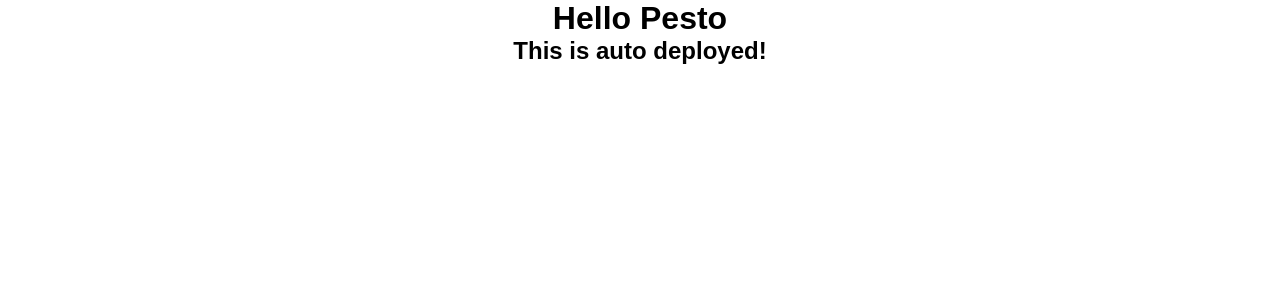
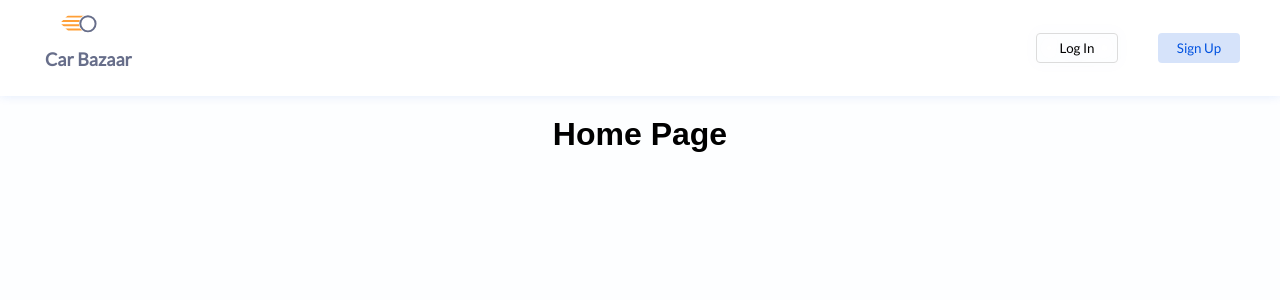
Before and after one commit to pesto-students/team1-manish-team1-manish, a React (Create React App) app: page / in a window 1280 px wide. Shown: the top 300 px of the page. Built offline with nearby package versions, Linux system fonts and the light colour scheme.

Commit message:
Added Routing and Header Footer

```diff
--- a/package.json
+++ b/package.json
@@ -12,6 +12,7 @@
     "react": "18.2.0",
     "react-dom": "18.2.0",
     "react-redux": "^8.1.0",
+    "react-router-dom": "^6.13.0",
     "react-scripts": "5.0.1"
   },
   "scripts": {
@@ -24,9 +25,9 @@
   },
   "author": "Hritik Singh & Pranav Srisrimal",
   "devDependencies": {
+    "@babel/plugin-proposal-private-property-in-object": "^7.21.11",
     "eslint": "^8.43.0",
     "eslint-plugin-react": "^7.32.2",
-    "@babel/plugin-proposal-private-property-in-object": "^7.21.11",
     "husky": "^8.0.3"
   },
   "browserslist": {
--- a/src/App.js
+++ b/src/App.js
@@ -1,11 +1,20 @@
 import React from "react";
+import { Routes, Route } from "react-router-dom";
 import "./styles.css";
+import Home from "./Pages/Home";
+import Header from "./Components/Header";
 
-export default function App() {
+const App = () => {
   return (
     <div className="App">
-      <h1>Hello Pesto</h1>
-      <h2>This is auto deployed!</h2>
+      <Header />
+      <Routes>
+        <Route path="/" element={<Home />} />
+        {/* <Route path="/login" element={<Login />} /> */}
+        {/* <Route path="/register" element={<Register />} /> */}
+      </Routes>
     </div>
   );
-}
+};
+
+export default App;
--- /dev/null
+++ b/src/Components/Header/index.css
@@ -0,0 +1,58 @@
+@import url("https://fonts.googleapis.com/css2?family=Lato&display=swap");
+
+.header {
+  display: flex;
+  justify-content: space-between;
+  align-items: center;
+  height: 12vh;
+  background: #ffffff;
+  box-shadow: 0px 0px 10px rgba(0, 82, 224, 0.11);
+}
+
+.header-brand {
+  display: flex;
+  flex-direction: column;
+  margin-left: 5vh;
+  height: 100%;
+  padding: 5px;
+}
+
+.header-links {
+  display: flex;
+  margin-right: 5vh;
+  gap: 40px;
+}
+
+.brand-logo {
+  padding-left: 15px;
+  height: 6vh;
+}
+
+.brand-logo > img {
+  height: inherit;
+}
+
+.brand-name {
+  font-family: "Lato", sans-serif;
+  font-size: large;
+  font-weight: bold;
+  color: rgba(103, 110, 138, 1);
+}
+
+.header-links > button {
+  height: 30px;
+  font-family: "Lato", sans-serif;
+  width: 82px;
+  border-radius: 4px;
+}
+.login-btn {
+  background: transparent;
+  border: 1px solid gainsboro;
+  filter: drop-shadow(0px 0px 6px rgba(0, 82, 224, 0.1));
+}
+
+.signup-btn {
+  background-color: rgba(0, 82, 224, 0.16);
+  color: #0052e0;
+  border: none;
+}
--- /dev/null
+++ b/src/Components/Header/index.jsx
@@ -0,0 +1,23 @@
+import React from "react";
+import "./index.css";
+
+const Header = () => {
+  return (
+    <>
+      <div className="header">
+        <div className="header-brand">
+          <div className="brand-logo">
+            <img src="/Assets/Logo.svg" />
+          </div>
+          <div className="brand-name">Car Bazaar</div>
+        </div>
+        <div className="header-links">
+          <button className="login-btn">Log In</button>
+          <button className="signup-btn">Sign Up</button>
+        </div>
+      </div>
+    </>
+  );
+};
+
+export default Header;
--- /dev/null
+++ b/src/Pages/Home.jsx
@@ -0,0 +1,13 @@
+import React from "react";
+
+const Home = () => {
+  return (
+    <>
+      <div className="home">
+        <h1>Home Page</h1>
+      </div>
+    </>
+  );
+};
+
+export default Home;
--- a/src/index.js
+++ b/src/index.js
@@ -4,6 +4,7 @@ import React from "react";
 import App from "./App";
 import CarStore from "./Store/CarStore";
 import { Provider } from "react-redux";
+import { BrowserRouter } from "react-router-dom";
 
 const rootElement = document.getElementById("root");
 const root = createRoot(rootElement);
@@ -11,7 +12,9 @@ const root = createRoot(rootElement);
 root.render(
   <Provider store={CarStore}>
     <StrictMode>
-      <App />
+      <BrowserRouter>
+        <App />
+      </BrowserRouter>
     </StrictMode>
   </Provider>
 );
--- a/src/styles.css
+++ b/src/styles.css
@@ -20,5 +20,11 @@ html {
   display: flex;
   height: 100%;
   flex-direction: column;
-  align-items: center;
+  background: rgba(253, 254, 255, 1);
 }
+
+.home {
+  margin-top: 20px;
+  display: flex;
+  justify-content: center;
+}
```
Also changed, not shown: src/Components/Footer/index.css (added, +21 -0 lines), src/Components/Footer/index.jsx (added, +34 -0 lines), public/Assets/Logo.svg (renamed from Assets/Logo.svg), 1 other file (tests, documents, lock files or other folders).
